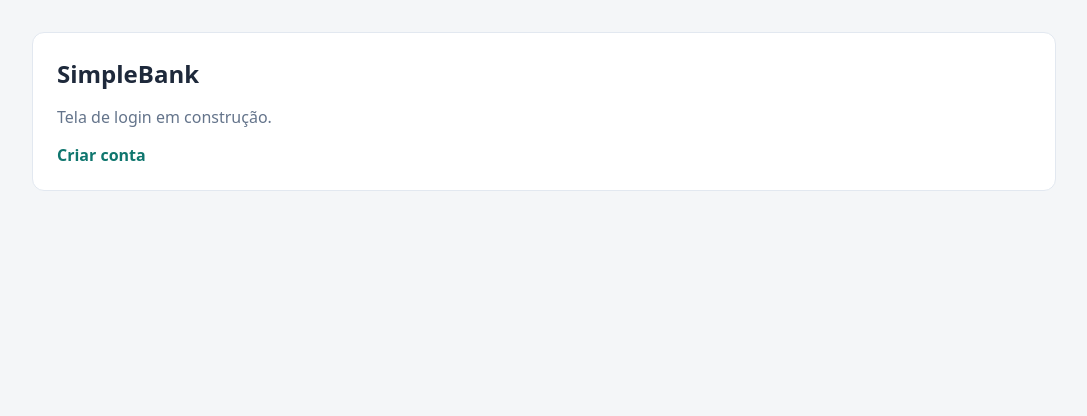
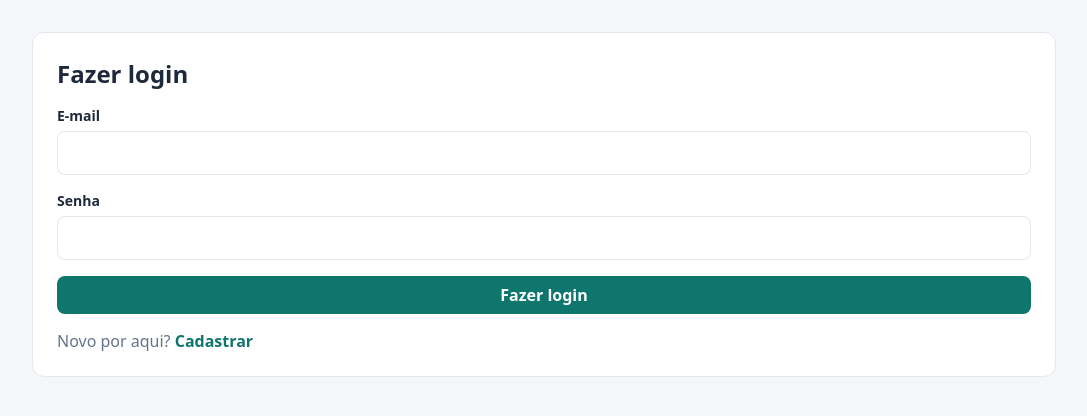
Before and after one commit to jaov07/simple-bank-app, a React (Vite) app in the folder web/: page /login in a window 1280 px wide. Shown: the top 416 px of the page, without its empty margins (96-1183 px from the left). Built offline with nearby package versions, Linux system fonts and the light colour scheme; no server answers.

Commit message:
feat: add login page

```diff
--- a/web/src/pages/Login.jsx
+++ b/web/src/pages/Login.jsx
@@ -1,12 +1,79 @@
-import { Link } from 'react-router-dom'
+import { useState } from 'react'
+import { Link, useNavigate } from 'react-router-dom'
+import { useAuth } from '../context/AuthContext.jsx'
+import { api } from '../lib/api.js'
+export default function Login() {
+  const [email, setEmail] = useState('')
+  const [senha, setSenha] = useState('')
+  const [erro, setErro] = useState('')
+  const [carregando, setCarregando] = useState(false)
 
-export default function Login() {
+  const {entrar} = useAuth()
+  const navigate = useNavigate()
+
+  const enviar = async(evento) =>{
+    evento.preventDefault()
+    setErro('')
+
+    setCarregando(true)
+    try {
+      const {token} = await api.login(email.trim(), senha)
+      entrar(token)
+      navigate('/dashboard')
+
+    } catch (error) {
+      setErro(error.message)
+    }finally{
+      setCarregando(false)
+    }
+  }
+
+
   return (
     <main className="pagina">
       <section className="cartao">
-        <h1>SimpleBank</h1>
-        <p className="texto-suave">Tela de login em construção.</p>
-        <Link to="/cadastro">Criar conta</Link>
+        <h1>Fazer login</h1>
+
+        <form className='formulario' onSubmit={enviar}>
+          <div className="campo">
+            <label htmlFor="email">E-mail</label>
+            <input
+              id="email"
+              type="email"
+              value={email}
+              onChange={(evento) => setEmail(evento.target.value)}
+              autoComplete="email"
+              required
+            />
+          </div>
+
+          <div className="campo">
+            <label htmlFor="senha">Senha</label>
+            <input
+              id="senha"
+              type="password"
+              value={senha}
+              onChange={(evento) => setSenha(evento.target.value)}
+              autoComplete="current-password"
+              minLength={6}
+              required
+            />
+          </div>
+
+          {erro && (
+            <p className='erro' role='alert'>
+              {erro}
+            </p>
+          )}
+
+
+          <button type="submit" disabled={carregando}>
+            {carregando ? 'Fazendo login...': 'Fazer login'}
+          </button>
+        </form>
+        <p className='texto-suave'>
+          Novo por aqui? <Link to='/cadastro'> Cadastrar</Link>
+        </p>
       </section>
     </main>
   )
```
